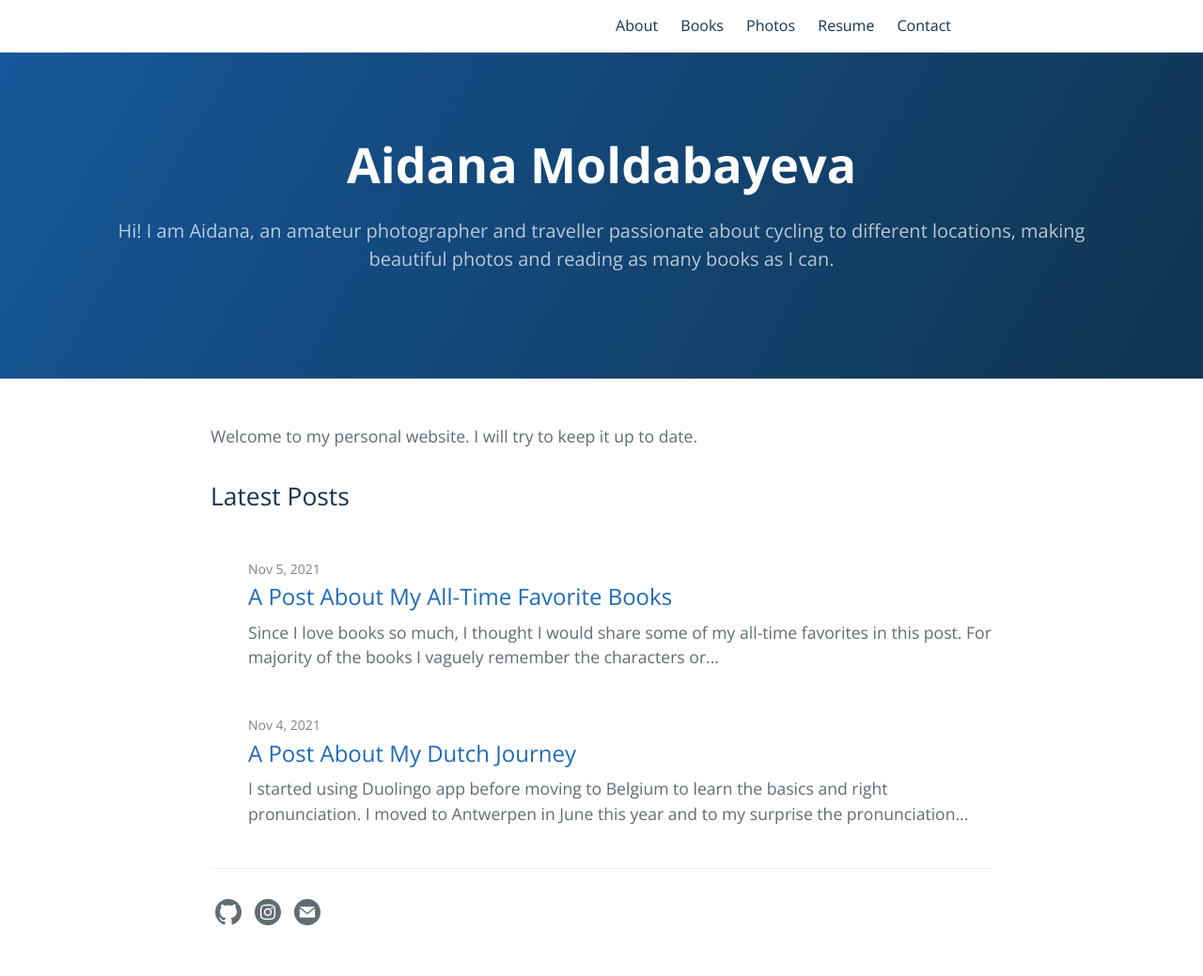
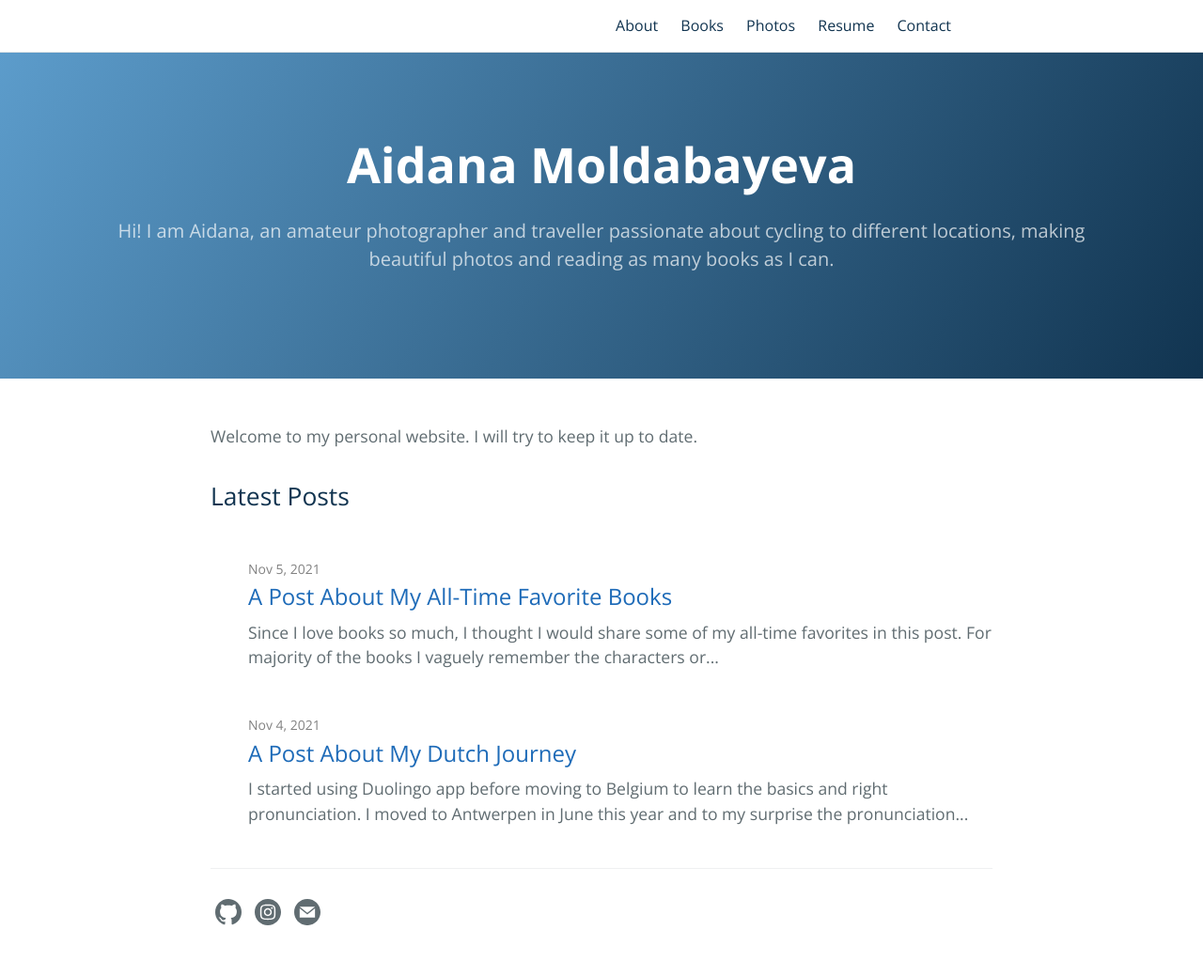
Before and after one commit to iamaidana/iamaidana, a Jekyll site: the page built from index.markdown, in a window 1280 px wide. Shown: the whole page at 94% size. Built offline with Jekyll 4.4.1, drawn with Linux system fonts in a browser that asks for light colours.

Commit message:
modified background color

```diff
--- a/_sass/variables.scss
+++ b/_sass/variables.scss
@@ -5,7 +5,7 @@ $medium-breakpoint: 42em !default;
 // Headers
 $header-heading-color: #fff !default;
 $header-bg-color: #113450 !default;
-$header-bg-color-secondary: #155799 !default;
+$header-bg-color-secondary: #5c9ccb !default;
 
 // Text
 $section-headings-color: #113450 !default;
```
